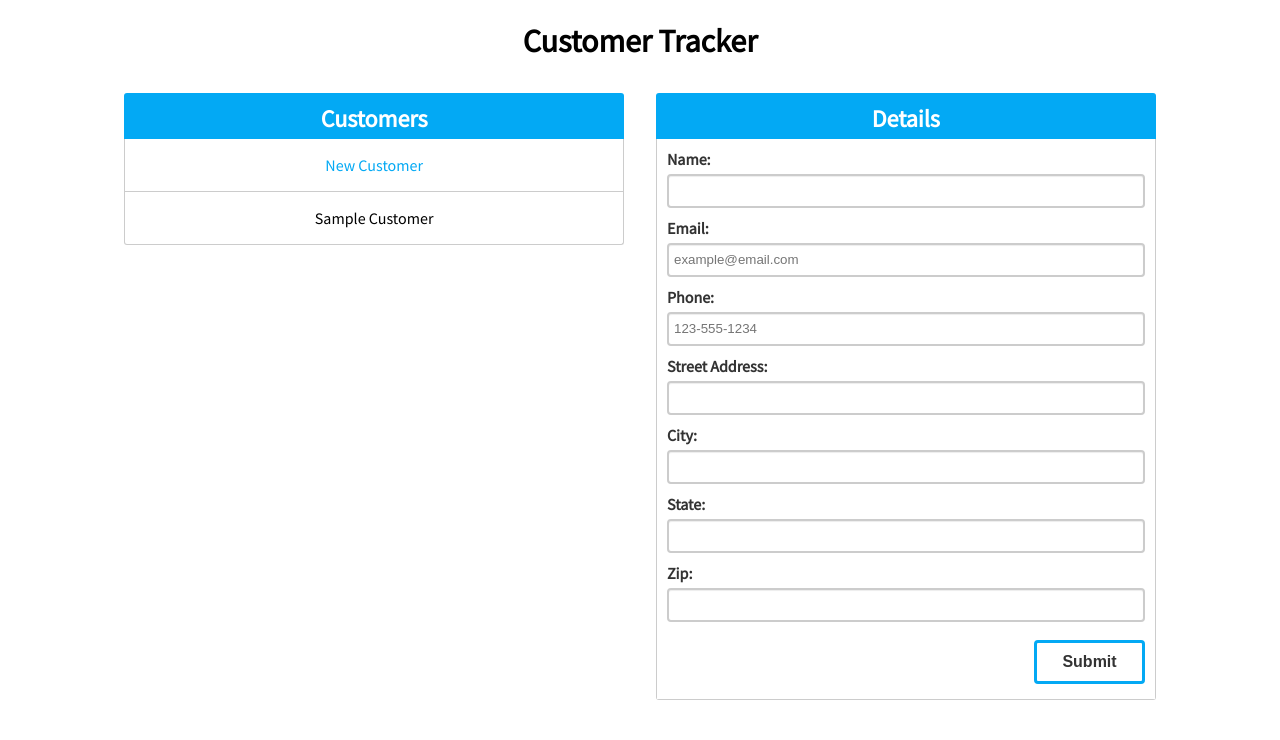
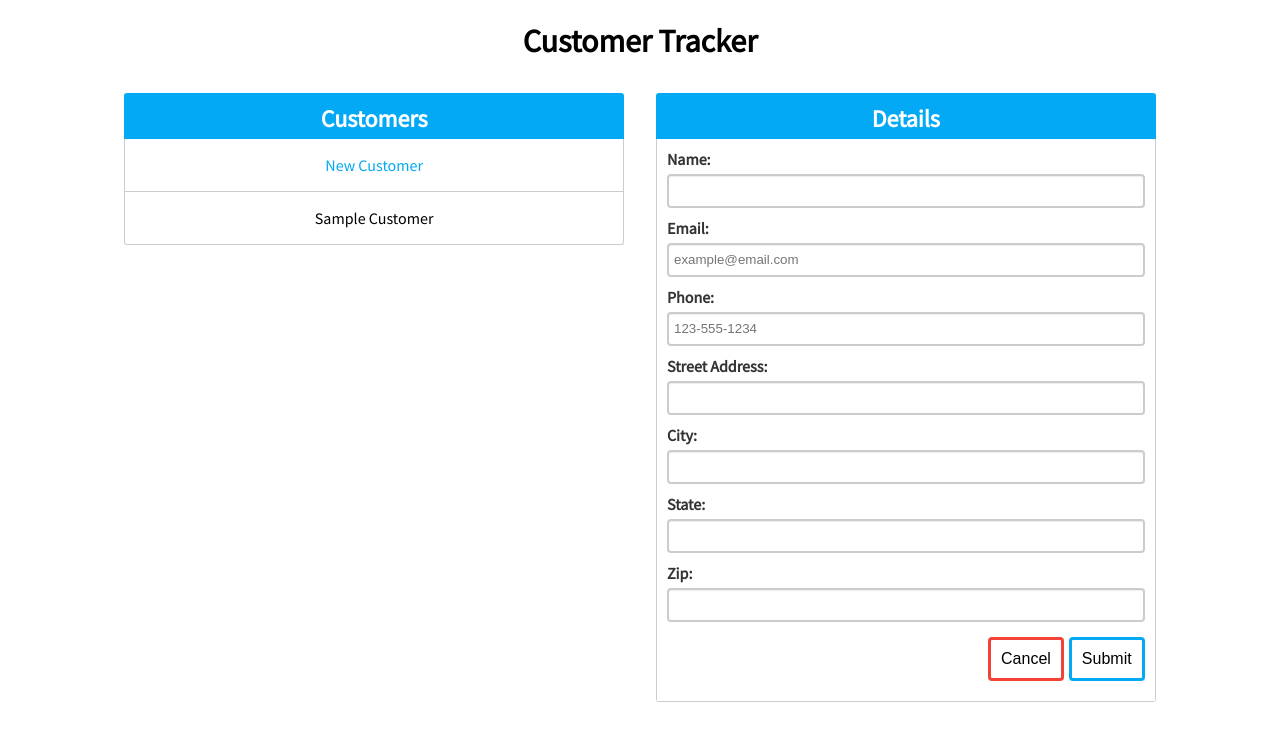
Before and after one commit to ddobson/customer-tracker, a React (Create React App) app: page / in a window 1280 px wide. Both pictures are taken after a click on the element "New Customer". Shown: the top 740 px of the page. Built offline with nearby package versions, Linux system fonts and the light colour scheme; data requests are answered from the project's data file.

Commit message:
Add cancel button to NewCustomer form
- Add a cancel button to the new customer form

```diff
--- a/src/components/App.js
+++ b/src/components/App.js
@@ -131,6 +131,7 @@ class App extends React.Component {
               setNewStatus={ this.setNewStatus }
             />
             <CustomerDetail
+              setNewStatus={ this.setNewStatus }
               setEditStatus={ this.setEditStatus }
               currentCustomer={ this.state.currentCustomer }
               createCustomer={ this.createCustomer }
--- a/src/components/CustomerDetail.jsx
+++ b/src/components/CustomerDetail.jsx
@@ -12,7 +12,7 @@ const CustomerDetail = (props) => {
 
   if (props.showNewCustomer) {
     Content = (
-      <NewCustomer createCustomer={ props.createCustomer }/>
+      <NewCustomer setNewStatus={ props.setNewStatus } createCustomer={ props.createCustomer }/>
     );
   } else if (props.showEditCustomer) {
     Content = (
@@ -31,8 +31,8 @@ const CustomerDetail = (props) => {
         <p><span>State: </span>{ props.currentCustomer.address.state }</p>
         <p><span>Zip: </span>{ props.currentCustomer.address.zip }</p>
         <div className="btn-wrap">
-          <button className="details-btn delete" onClick={ () => props.destroyCustomer(props.currentCustomer.id) }>Delete</button>
-          <button className="details-btn edit" onClick={ () => props.setEditStatus(true) }>Edit</button>
+          <button className="details-btn danger" onClick={ () => props.destroyCustomer(props.currentCustomer.id) }>Delete</button>
+          <button className="details-btn" onClick={ () => props.setEditStatus(true) }>Edit</button>
         </div>
       </div>
     );
--- a/src/components/EditCustomer.jsx
+++ b/src/components/EditCustomer.jsx
@@ -71,7 +71,7 @@ class EditCustomer extends React.Component {
           <label>
             <div className="btn-wrap">
               <button className="details-btn" type="submit" onClick={ this.handleSubmit }>Submit</button>
-              <button className="details-btn" onClick={ this.handleCancel }>Cancel</button>
+              <button className="details-btn danger" onClick={ this.handleCancel }>Cancel</button>
             </div>
           </label>
         </form>
--- a/src/components/NewCustomer.jsx
+++ b/src/components/NewCustomer.jsx
@@ -3,8 +3,16 @@ import React from 'react';
 class NewCustomter extends React.Component {
   constructor(props) {
     super(props);
+
+    this.handleCancel = this.handleCancel.bind(this);
     this.handleSubmit = this.handleSubmit.bind(this);
     this.buildFormData = this.buildFormData.bind(this);
+  }
+
+  handleCancel(event) {
+    event.preventDefault();
+
+    this.props.setNewStatus(false);
   }
 
   handleSubmit(event) {
@@ -63,7 +71,8 @@ class NewCustomter extends React.Component {
         </label>
         <label>
           <div className="btn-wrap">
-            <button className="button" type="submit">Submit</button>
+            <button className="details-btn" type="submit">Submit</button>
+            <button className="details-btn danger" onClick={ this.handleCancel }>Cancel</button>
           </div>
         </label>
       </form>
--- a/src/styles/App.css
+++ b/src/styles/App.css
@@ -61,7 +61,7 @@
   padding: 10px;
 }
 
-.delete {
+.danger {
   border: 3px solid #F44336;
 }
 
```
